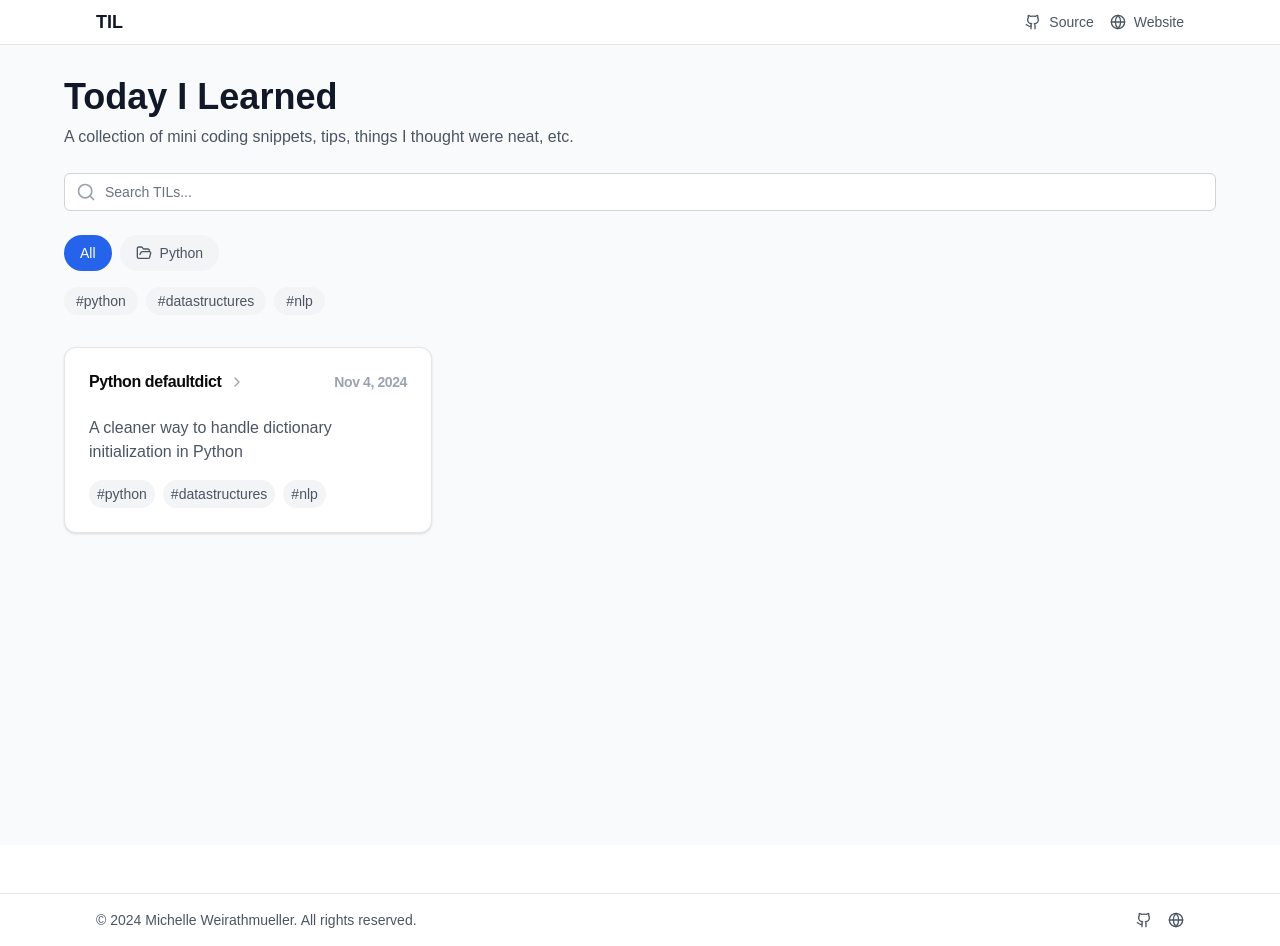
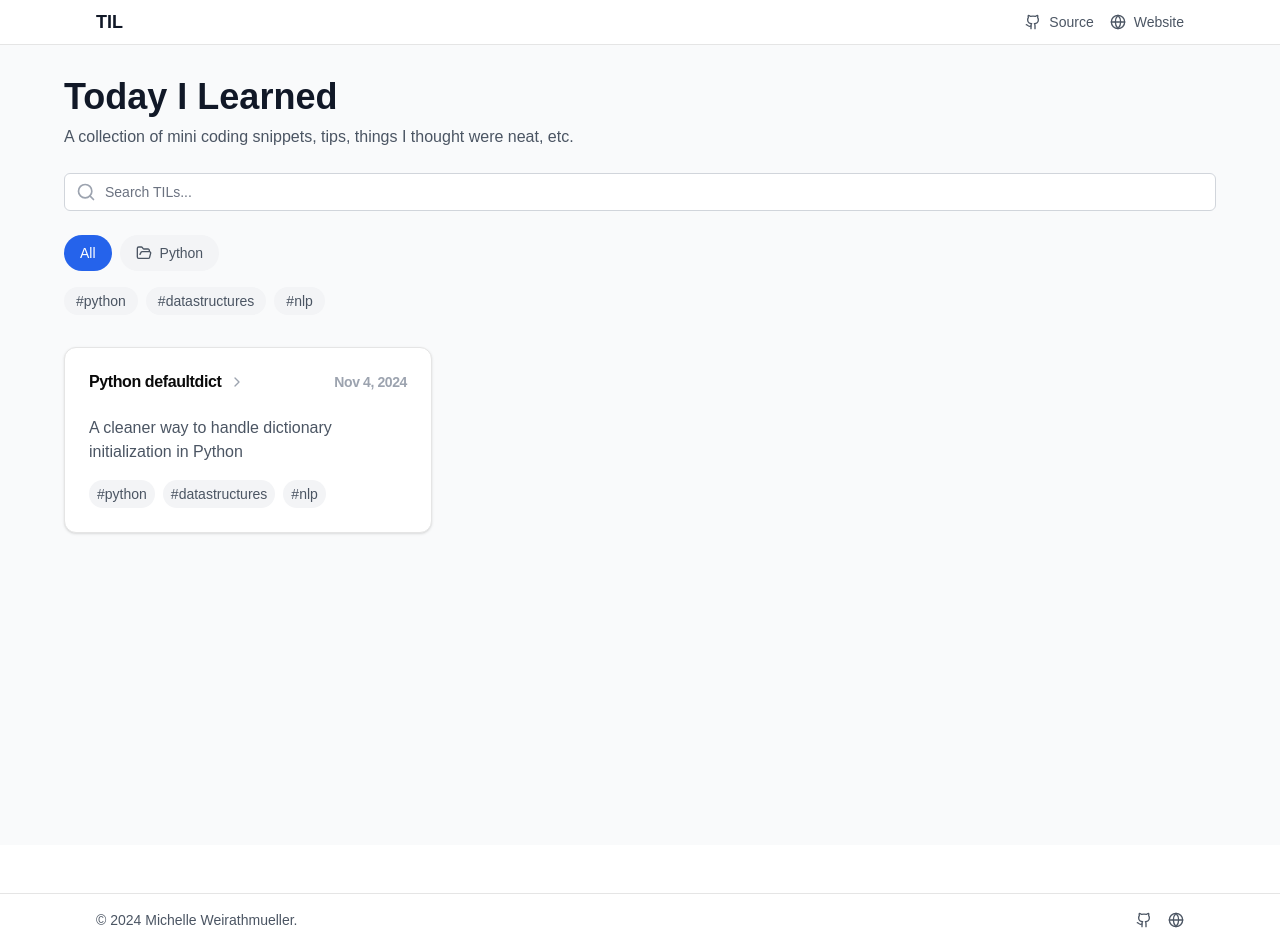
Before and after one commit to michellejw/til-website, a Next.js app: page / in a window 1280 px wide. Built offline with nearby package versions, Linux system fonts and the light colour scheme.

Commit message:
remove refs to logoURL

```diff
--- a/src/components/site_header.tsx
+++ b/src/components/site_header.tsx
@@ -2,12 +2,11 @@ import React from "react";
 import { Github, Globe } from "lucide-react";
 
 interface SiteHeaderProps {
-  logoUrl?: string;
+  // Empty for now, add props here as needed
+  className?: string; // Added as an example of a valid prop
 }
 
-const SiteHeader: React.FC<SiteHeaderProps> = ({
-  logoUrl = "/api/placeholder/40/40",
-}) => {
+const SiteHeader: React.FC<SiteHeaderProps> = () => {
   return (
     <header className="border-b bg-white">
       <div className="max-w-6xl mx-auto px-8 py-2">
@@ -19,7 +18,7 @@ const SiteHeader: React.FC<SiteHeaderProps> = ({
           </div>
           <div className="flex items-center gap-4">
             <a
-              href="https://github.com/yourusername/til-app"
+              href="https://github.com/michellejw/til-website"
               target="_blank"
               rel="noopener noreferrer"
               className="flex items-center gap-2 text-gray-600 hover:text-gray-900 transition-colors"
@@ -43,7 +42,10 @@ const SiteHeader: React.FC<SiteHeaderProps> = ({
   );
 };
 
-interface SiteFooterProps {}
+// Add a proper type for the footer props instead of an empty interface
+type SiteFooterProps = {
+  className?: string; // Added as an example of a valid prop
+};
 
 const SiteFooter: React.FC<SiteFooterProps> = () => {
   return (
@@ -51,8 +53,7 @@ const SiteFooter: React.FC<SiteFooterProps> = () => {
       <div className="max-w-6xl mx-auto px-8 py-4">
         <div className="flex flex-col sm:flex-row justify-between items-center gap-4">
           <p className="text-sm text-gray-600">
-            © {new Date().getFullYear()} Michelle Weirathmueller. All rights
-            reserved.
+            © {new Date().getFullYear()} Michelle Weirathmueller.
           </p>
           <div className="flex items-center gap-4">
             <a
```
